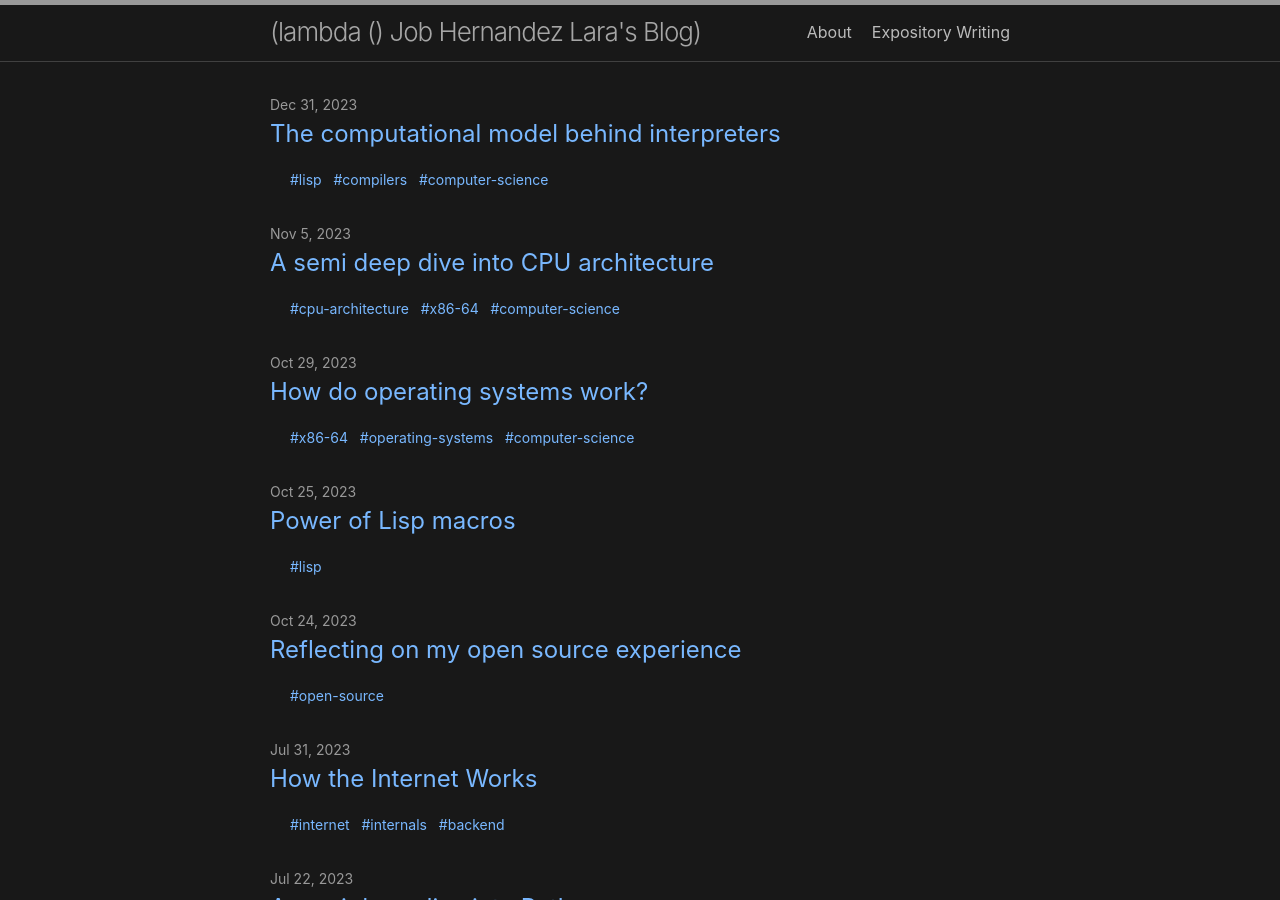
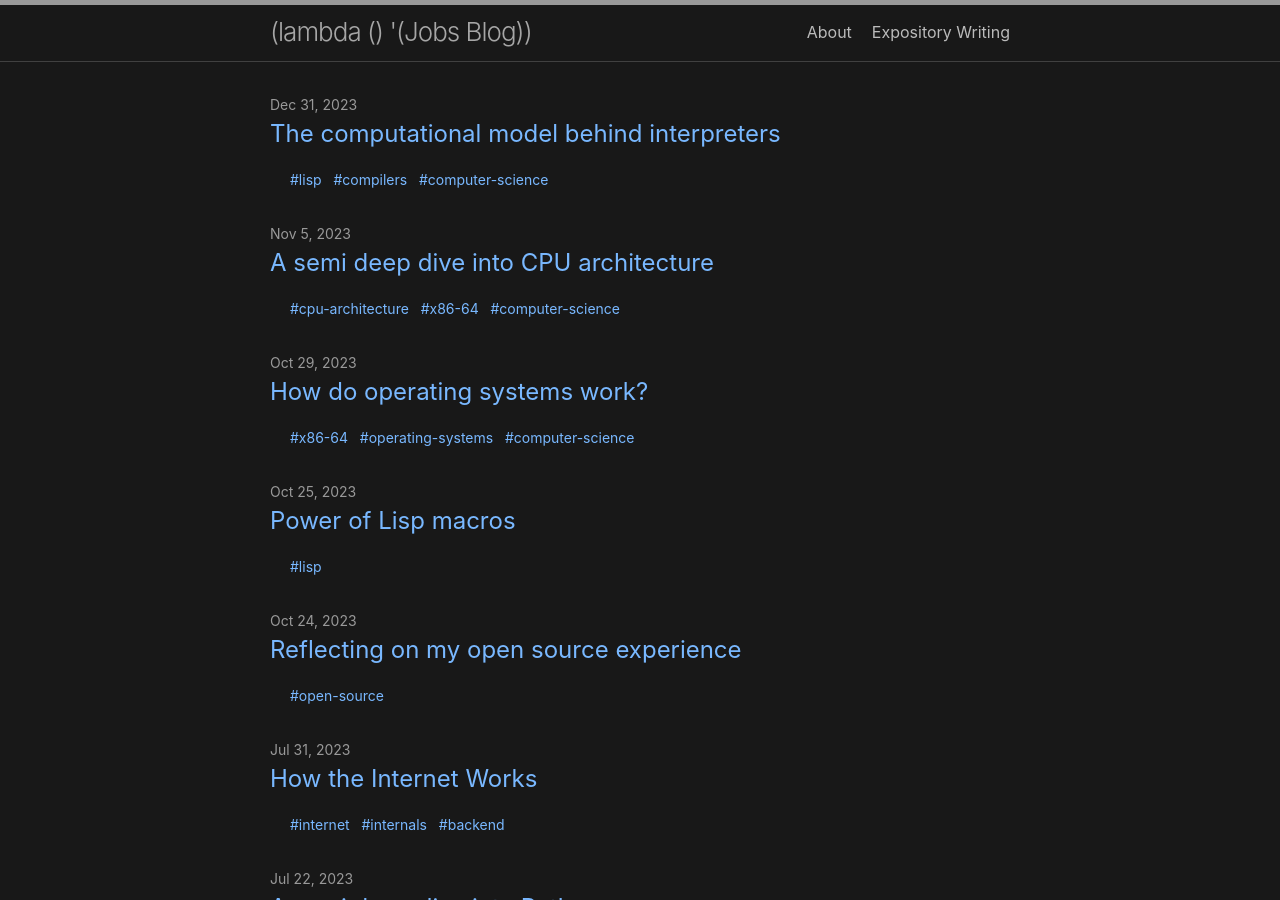
Before and after one commit to Jobhdez/jobhdez.github.io, a Jekyll site: the page built from index.md, in a window 1280 px wide and 900 px high. Built offline with Jekyll 4.4.1, drawn with Linux system fonts in a browser that asks for light colours; some of the changed text lies outside the part shown.

Commit message:
Update _config.yml

```diff
--- a/_config.yml
+++ b/_config.yml
@@ -1,6 +1,6 @@
-title: (lambda () Job Hernandez Lara's Blog)
+title: (lambda () '(Jobs Blog))
 author:
-  name: Job Hernandez
+  name: Job Hernandez Lara
   email: hj93@protonmail.com
 description: > # this means to ignore newlines until "show_excerpts:"
   A technical blog about things I find interesting :)
```
